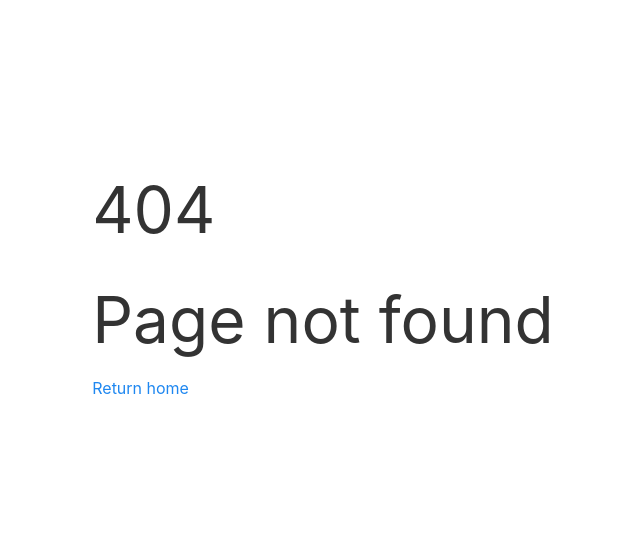
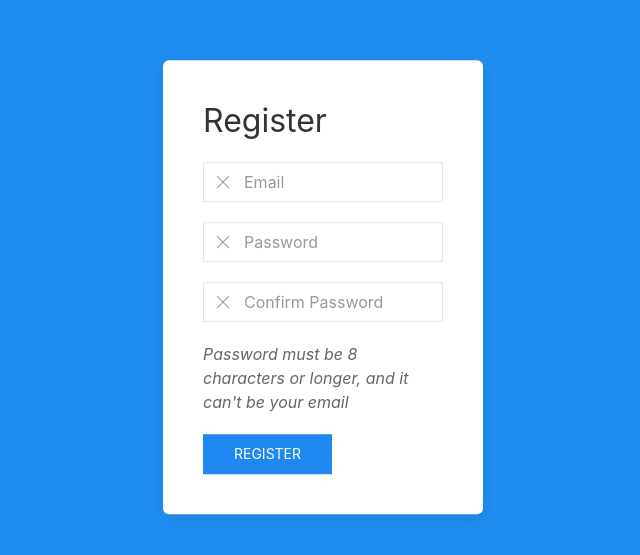
Before and after one commit to llamicron/PaperFish, a Vue app: page /register in a window 1280 px wide. Before the commit this address had no page. Shown: the part 113-668 px from the top of the page, without its empty margins (317-957 px from the left). Built offline with nearby package versions, Linux system fonts and the light colour scheme.

Commit message:
Adds a basic register form

```diff
--- a/package.json
+++ b/package.json
@@ -12,6 +12,7 @@
     "firestore": "^1.1.6",
     "register-service-worker": "^1.6.2",
     "uikit": "^3.3.6",
+    "uikit-icons": "^0.5.0",
     "vue": "^2.6.11",
     "vue-router": "^3.1.5",
     "vuex": "^3.1.3",
--- a/src/App.vue
+++ b/src/App.vue
@@ -8,7 +8,7 @@
             <ul class="uk-navbar-nav">
 
               <li class="uk-active">
-                <a href="#">Home</a>
+                <a href="/home">Home</a>
               </li>
 
             </ul>
@@ -20,7 +20,7 @@
                 <a href="#">{{ $store.state.user.email }}</a>
                 <div class="uk-navbar-dropdown">
                     <ul class="uk-nav uk-navbar-dropdown-nav">
-                        <li>
+                        <li @click="logout()">
                           <a href="#">logout</a>
                         </li>
                     </ul>
@@ -54,6 +54,11 @@ export default {
       });
     },
 
+    logout() {
+      this.notify('Logged out');
+      this.$store.commit('logout', this.$router);
+    },
+
     showNavbar() {
       let show_on_these = [
         '/home',
--- a/src/main.js
+++ b/src/main.js
@@ -4,7 +4,10 @@ import router from './router'
 import Vuex from 'vuex';
 import createPersistedState from 'vuex-persistedstate';
 
-import 'uikit';
+import UIkit from 'uikit';
+import Icons from 'uikit/dist/js/uikit-icons';
+
+UIkit.use(Icons);
 
 import "@/firebaseConfig.js"
 
--- a/src/router/index.js
+++ b/src/router/index.js
@@ -4,7 +4,7 @@ import store from '@/main.js';
 
 import Home from '@/views/Home'
 import Login from '@/views/Login'
-import SignUp from '@/views/SignUp'
+import Register from '@/views/Register';
 import PageNotFound from '@/views/PageNotFound';
 
 Vue.use(Router)
@@ -21,8 +21,8 @@ let router = new Router({
       component: Login
     },
     {
-      path: '/signup',
-      component: SignUp
+      path: '/register',
+      component: Register,
     },
     {
       path: '/home',
--- a/src/views/Home.vue
+++ b/src/views/Home.vue
@@ -1,6 +1,5 @@
 <template>
   <div>
-    <button @click="$store.commit('logout', $router)" class="uk-button uk-button-danger">Logout</button>
   </div>
 </template>
 
@@ -9,9 +8,5 @@
 import { auth, db } from '@/firebaseConfig.js';
 
 export default {
-  mounted() {
-    window.auth = auth;
-    window.db = db;
-  }
 }
 </script>
--- a/src/views/Login.vue
+++ b/src/views/Login.vue
@@ -8,12 +8,13 @@
         <div class="uk-margin">
           <input type="text" v-model="email" class="uk-input" placeholder="Email" />
         </div>
+
         <div class="uk-margin">
           <input type="password" v-model="password" class="uk-input" placeholder="Password" />
         </div>
 
         <div class="uk-margin">
-          <a href="#">Register</a>
+          <a href="/register">Register</a>
         </div>
         <div class="uk-margin">
           <a href="#">Reset your password</a>
--- a/src/views/PageNotFound.vue
+++ b/src/views/PageNotFound.vue
@@ -1,7 +1,6 @@
 <template>
   <div class="uk-position-center">
-    <h1 class="uk-heading-medium">404</h1>
-    <h1 class="uk-heading-medium">Page not found</h1>
+    <h1 class="uk-heading-medium"><div>404</div> Page not found</h1>
     <a href="/home">Return home</a>
   </div>
 </template>
--- /dev/null
+++ b/src/views/Register.vue
@@ -0,0 +1,94 @@
+<template>
+  <div id="fullContainer">
+    <div id="loginCard" class="uk-position-center">
+      <div class="uk-card uk-card-default uk-card-body">
+
+        <h2 class="uk-header">Register</h2>
+
+        <div class="uk-margin">
+          <div class="uk-inline inline-width-fix">
+            <span class="uk-form-icon" v-if="!validEmail()" uk-icon="icon: close"></span>
+            <span class="uk-form-icon" v-if="validEmail()" uk-icon="icon: check"></span>
+            <input :class="{ 'uk-form-success': validEmail() }" type="text" v-model="email" class="uk-input" placeholder="Email" />
+          </div>
+        </div>
+
+        <div class="uk-margin">
+          <div class="uk-inline inline-width-fix">
+            <span class="uk-form-icon" v-if="!validPassword()" uk-icon="icon: close"></span>
+            <span class="uk-form-icon" v-if="validPassword()" uk-icon="icon: check"></span>
+            <!-- <input :class="{ 'uk-form-success': validEmail() }" type="text" v-model="email" class="uk-input" placeholder="Email" /> -->
+            <input :class="{ 'uk-form-success': validPassword() }" type="password" v-model="password" class="uk-input" placeholder="Password" />
+          </div>
+        </div>
+
+        <div class="uk-margin">
+          <div class="uk-inline inline-width-fix">
+            <span class="uk-form-icon" v-if="!passwordsMatch()" uk-icon="icon: close"></span>
+            <span class="uk-form-icon" v-if="passwordsMatch()" uk-icon="icon: check"></span>
+            <input :class="{ 'uk-form-success': passwordsMatch(), }" type="password" v-model="passwordConfirm" class="uk-input" placeholder="Confirm Password" />
+          </div>
+        </div>
+
+        <i>Password must be 8 characters or longer, and it can't be your email</i>
+
+        <div class="uk-margin">
+          <button @click="login()" class="uk-button uk-button-primary">Register</button>
+          &nbsp;
+          <div v-if="loading" uk-spinner></div>
+        </div>
+
+      </div>
+    </div>
+  </div>
+</template>
+
+<script>
+export default {
+  data() {
+    return {
+      email: '',
+      password: '',
+      passwordConfirm: '',
+    }
+  },
+
+  methods: {
+    validEmail() {
+      let parts = this.email.split('@');
+      if (parts[0].length > 0 && parts[1].length > 0) {
+        return true;
+      }
+      return false;
+    },
+
+    passwordsMatch() {
+      return this.validPassword() && (this.password == this.passwordConfirm);
+    },
+
+    validPassword() {
+      if (this.password.length >= 8 && this.password != this.email) {
+        return true;
+      }
+      return false;
+    },
+  }
+}
+</script>
+
+
+<style scoped>
+  #fullContainer {
+    height: 100vh;
+    width: 100vw;
+    background-color: #208df1;
+  }
+
+  #loginCard {
+    width: 25vw;
+  }
+
+  .inline-width-fix {
+    width: 100%;
+  }
+</style>
--- a/src/views/SignUp.vue
+++ /dev/null
@@ -1,5 +0,0 @@
-<template>
-  <div>
-    signup page
-  </div>
-</template>
```
Also changed, not shown: 1 other file (tests, documents, lock files or other folders).
